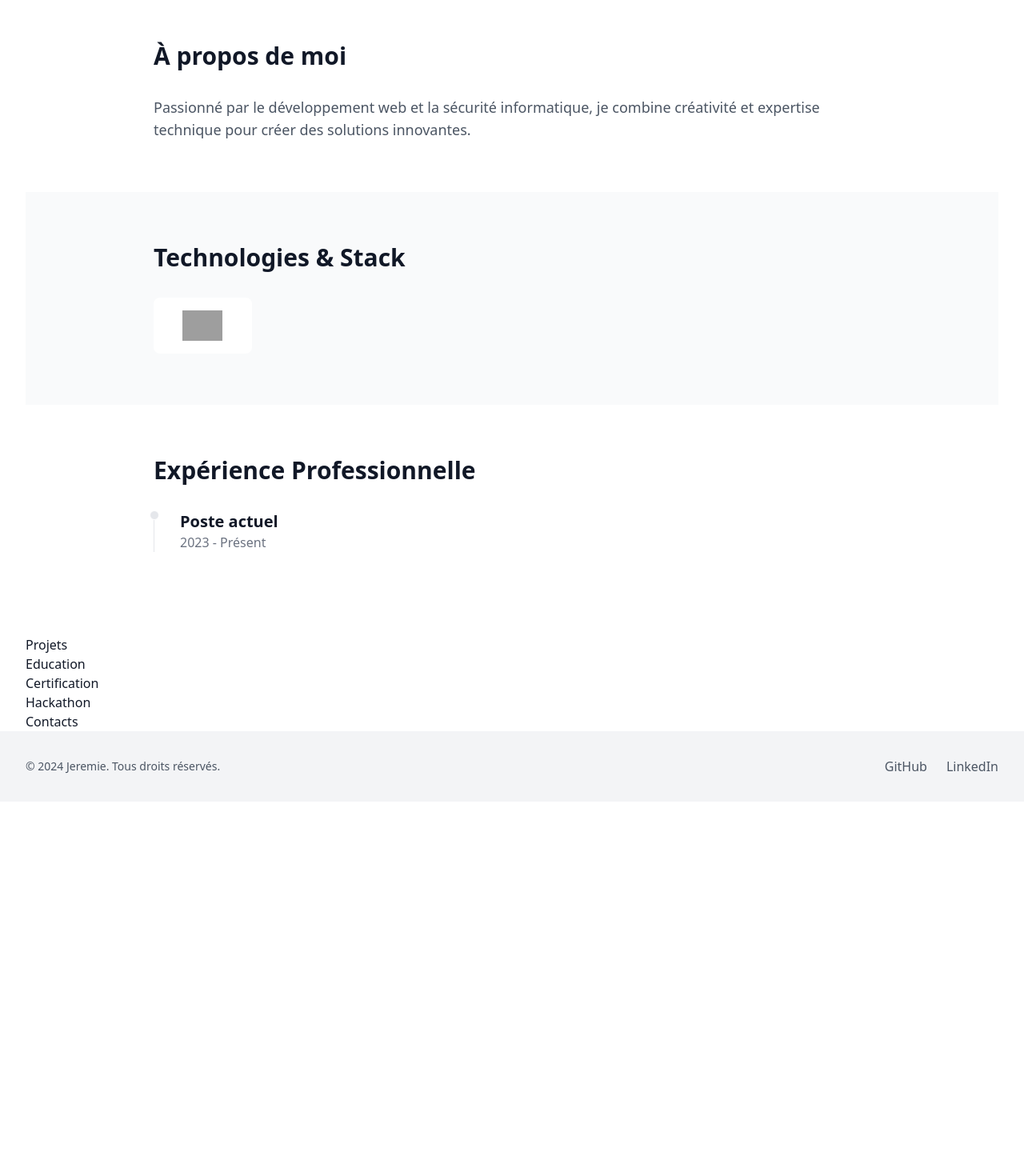
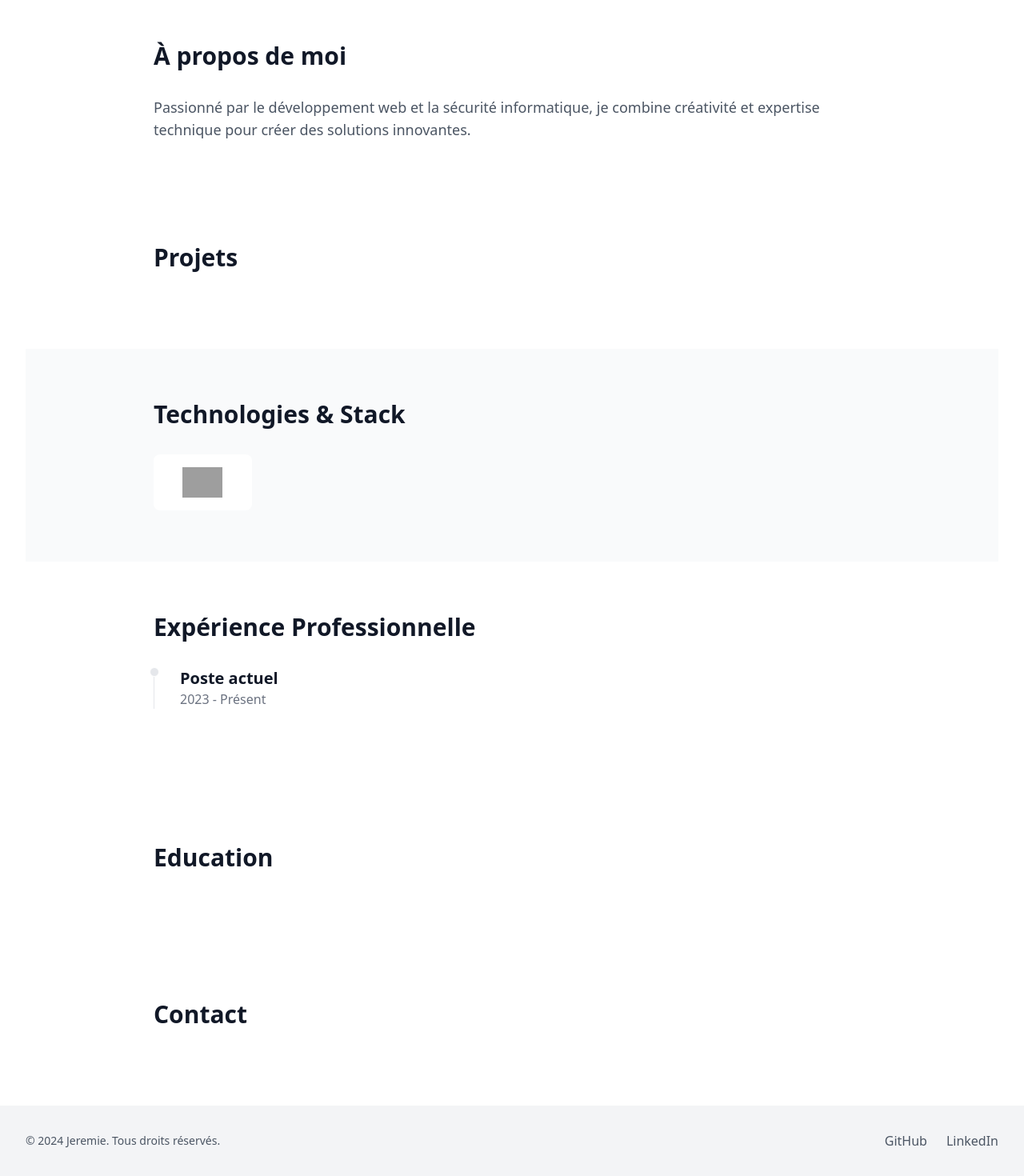
Before and after one commit to Mbringj/Porfolio, a Next.js app: page / in a window 1280 px wide. Shown: the part 476-1946 px from the top of the page at 80% size. Before the commit the page ends 1478 px from the top, so only its background shows below. Built offline with nearby package versions, Linux system fonts and the light colour scheme; grey boxes are pictures that could not be loaded.

Commit message:
reorder compnents and fix issues ssr

```diff
--- a/app/components/Navbar.tsx
+++ b/app/components/Navbar.tsx
@@ -7,6 +7,7 @@ import { Tooltip, TooltipContent, TooltipProvider, TooltipTrigger } from "@/comp
 import { Separator } from "@/components/ui/separator";
 import { useTheme } from "next-themes";
 import { Moon, Sun } from "lucide-react";
+
 
 export default function Navbar() {
   const { theme, setTheme } = useTheme();
@@ -102,8 +103,8 @@ export default function Navbar() {
   };
 
   return (
-    <nav className="mx-auto w-full content-center flex justify-center items-center border-b md:border-0 bg-white dark:bg-gray-950 mt-2">
-      <div className="bg-gray-50 shadow-lg shadow-gray-15 inset-shadow-2xs w-1/2 rounded-full sm:w-1/3 dark:bg-gray-800 flex items-center justify-center mx-auto h-14">
+    <nav className="mx-auto w-full content-center flex justify-center items-center border-b md:border-0 bg-white dark:bg-gray-950 mt-2" suppressHydrationWarning>
+      <div className="bg-gray-50 shadow-lg shadow-gray-15 inset-shadow-2xs w-1/2 sm: w-full rounded-full sm:w-1/3 dark:bg-gray-800 flex items-center justify-center mx-auto h-14">
         { theme === "light" ? menus.light.map((menu) => (
           <div key={menu.title}>
             <TooltipProvider>
@@ -117,6 +118,7 @@ export default function Navbar() {
                       height={24}
                       className="m-2 hover:scale-110 transition-transform"
                       priority
+                      suppressHydrationWarning
                     />
                   </Link>
                 </TooltipTrigger>
@@ -140,6 +142,7 @@ export default function Navbar() {
                       height={24}
                       className="m-2 hover:scale-110 transition-transform"
                       priority
+                      suppressHydrationWarning
                     />
                   </Link>
                 </TooltipTrigger>
@@ -165,6 +168,7 @@ export default function Navbar() {
                       height={24}
                       className="m-2 hover:scale-110 transition-transform"
                       priority
+                      suppressHydrationWarning
                     />
                   </Link>
                 </TooltipTrigger>
@@ -188,6 +192,7 @@ export default function Navbar() {
                       height={24}
                       className="m-2 hover:scale-110 transition-transform"
                       priority
+                      suppressHydrationWarning
                     />
                   </Link>
                 </TooltipTrigger>
@@ -206,9 +211,9 @@ export default function Navbar() {
               <TooltipTrigger asChild>
                 <button onClick={toggleTheme}>
                   {theme === "light" ? (
-                    <Moon className="w-6 h-6 m-2 hover:scale-110 transition-transform" />
+                    <Moon className="w-6 h-6 m-2 hover:scale-110 transition-transform" suppressHydrationWarning={true}/>
                   ) : (
-                    <Sun className="w-6 h-6 m-2 hover:scale-110 transition-transform" />
+                    <Sun className="w-6 h-6 m-2 hover:scale-110 transition-transform" suppressHydrationWarning={true}/>
                   )}
                 </button>
               </TooltipTrigger>
--- a/app/layout.tsx
+++ b/app/layout.tsx
@@ -5,7 +5,8 @@ import  Navbar  from "@/app/components/Navbar";
 import {
   ThemeProvider
 } from "@/components/theme-provider";
-import Footer from '@/app/layouts/Footer'
+import Footer from '@/app/layouts/Footer';
+import dynamic from 'next/dynamic';
 
 const geistSans = Geist({
   variable: "--font-geist-sans",
@@ -28,7 +29,7 @@ export default function RootLayout({
   children: React.ReactNode;
 }) {
   return (
-    <html lang="en" suppressHydrationWarning>
+    <html lang="en" suppressHydrationWarning={true}>
       <body className={`${geistSans.variable} ${geistMono.variable}
         min-h-screen
         bg-white dark:bg-gray-950
--- a/app/layouts/Certification.tsx
+++ b/app/layouts/Certification.tsx
@@ -2,6 +2,11 @@ import React from 'react'
 
 export default function Certification() {
   return (
-    <div>Certification</div>
+    <section className="w-full py-16">
+      <div className="mx-auto w-full max-w-4xl">
+        <h2 className="text-3xl font-bold mb-8">Certifications</h2>
+        {/* Contenu des certifications */}
+      </div>
+    </section>
   )
 }
--- a/app/layouts/Contacts.tsx
+++ b/app/layouts/Contacts.tsx
@@ -2,6 +2,11 @@ import React from 'react'
 
 export default function Contacts() {
   return (
-    <div>Contacts</div>
+    <section className="w-full py-16">
+      <div className="mx-auto w-full max-w-4xl">
+        <h2 className="text-3xl font-bold mb-8">Contact</h2>
+        {/* Contenu du formulaire de contact */}
+      </div>
+    </section>
   )
 }
--- a/app/layouts/Education.tsx
+++ b/app/layouts/Education.tsx
@@ -2,6 +2,11 @@ import React from 'react'
 
 export default function Education() {
   return (
-    <div>Education</div>
+    <section className="w-full py-16">
+      <div className="mx-auto w-full max-w-4xl">
+        <h2 className="text-3xl font-bold mb-8">Education</h2>
+        {/* Contenu de l'éducation */}
+      </div>
+    </section>
   )
 }
--- a/app/layouts/Hackathon.tsx
+++ b/app/layouts/Hackathon.tsx
@@ -2,6 +2,11 @@ import React from 'react'
 
 export default function Hackathon() {
   return (
-    <div>Hackathon</div>
+    <section className="w-full py-16">
+      <div className="mx-auto w-full max-w-4xl">
+        <h2 className="text-3xl font-bold mb-8">Hackathons</h2>
+        {/* Contenu des hackathons */}
+      </div>
+    </section>
   )
 }
--- a/app/layouts/Projets.tsx
+++ b/app/layouts/Projets.tsx
@@ -2,6 +2,11 @@ import React from 'react'
 
 export default function Projets() {
   return (
-    <div>Projets</div>
+    <section className="w-full py-16">
+      <div className="mx-auto w-full max-w-4xl">
+        <h2 className="text-3xl font-bold mb-8">Projets</h2>
+        {/* Contenu des projets */}
+      </div>
+    </section>
   )
 }
--- a/app/page.tsx
+++ b/app/page.tsx
@@ -4,22 +4,21 @@ import SkillAndStack from '@/app/layouts/SkillAndStack'
 import Work from '@/app/layouts/work'
 import Projets from '@/app/layouts/Projets'
 import Education from '@/app/layouts/Education'
-import Certification from '@/app/layouts/Certification'
-import Hackathon from '@/app/layouts/Hackathon'
 import Contacts from '@/app/layouts/Contacts'
+
 
 export default function Home() {
   return (
-    <main className="flex min-h-screen flex-col">
+    <main className="flex min-h-screen flex-col" suppressHydrationWarning={true}>
       <div className="max-w-screen-xl mx-auto px-4 sm:px-6 lg:px-8 w-full">
         <Hero />
         <About />
+        <Projets />
         <SkillAndStack />
         <Work />
-        <Projets />
         <Education />
-        <Certification />
-        <Hackathon />
+        {/* <Certification /> */}
+        {/* <Hackathon /> */}
         <Contacts />
       </div>
     </main>
```
